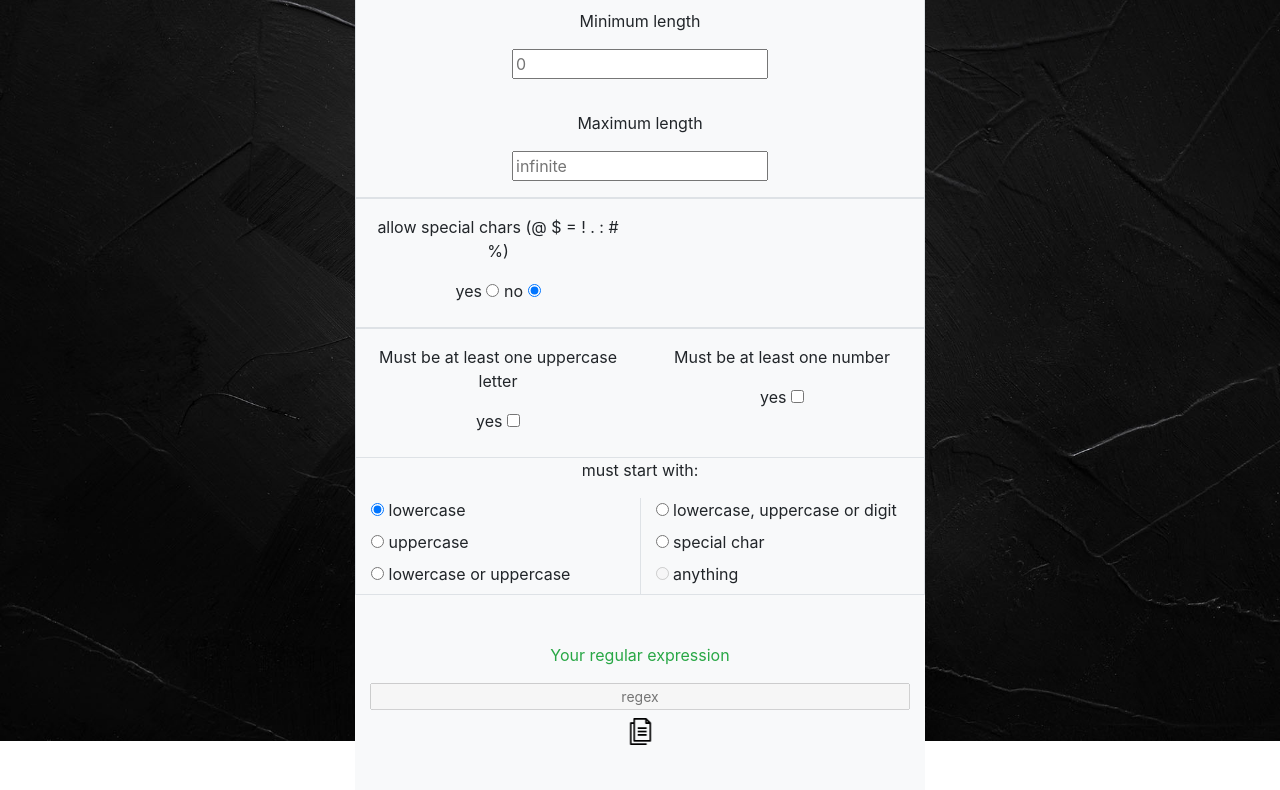
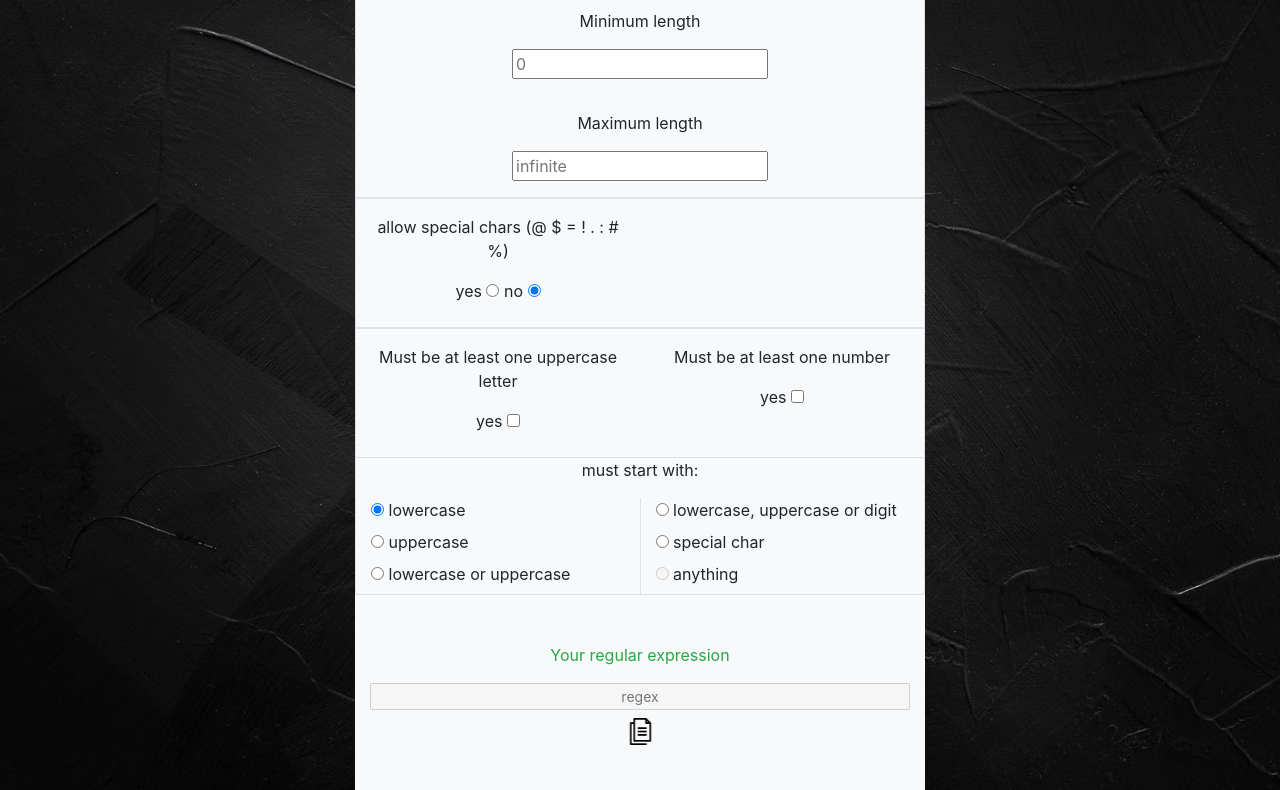
Before and after one commit to klauza/password-maker, a website: page src/index.html in a window 1280 px wide. Shown: the part 112-902 px from the top of the page. Drawn offline with nearby package versions, Linux system fonts and the light colour scheme.

Commit message:
white space on smaller devices fix

```diff
--- a/src/css/style.css
+++ b/src/css/style.css
@@ -1,11 +1,12 @@
-body, html{
-  height: 100%;
+body{
+  min-height: 100vh;
 }
 body{
   background: url("../media/bg.jpg");
 
   background-size: cover;
-  background-repeat: no-repeat;
+  background-repeat: repeat;
+  background-position: center;
   overflow-y: scroll;
   overflow-x: hidden;
 
--- a/src/index.html
+++ b/src/index.html
@@ -20,7 +20,7 @@
   </head>
   <body>
 
-    <div class="container mt-5">
+    <div class="container mt-5 pb-5">
 
       <div class="progress d-none">
         <div class="progress-bar progress-bar-striped" role="progressbar" style="width: 0%" aria-valuenow="0" aria-valuemin="0" aria-valuemax="100"></div>
```
